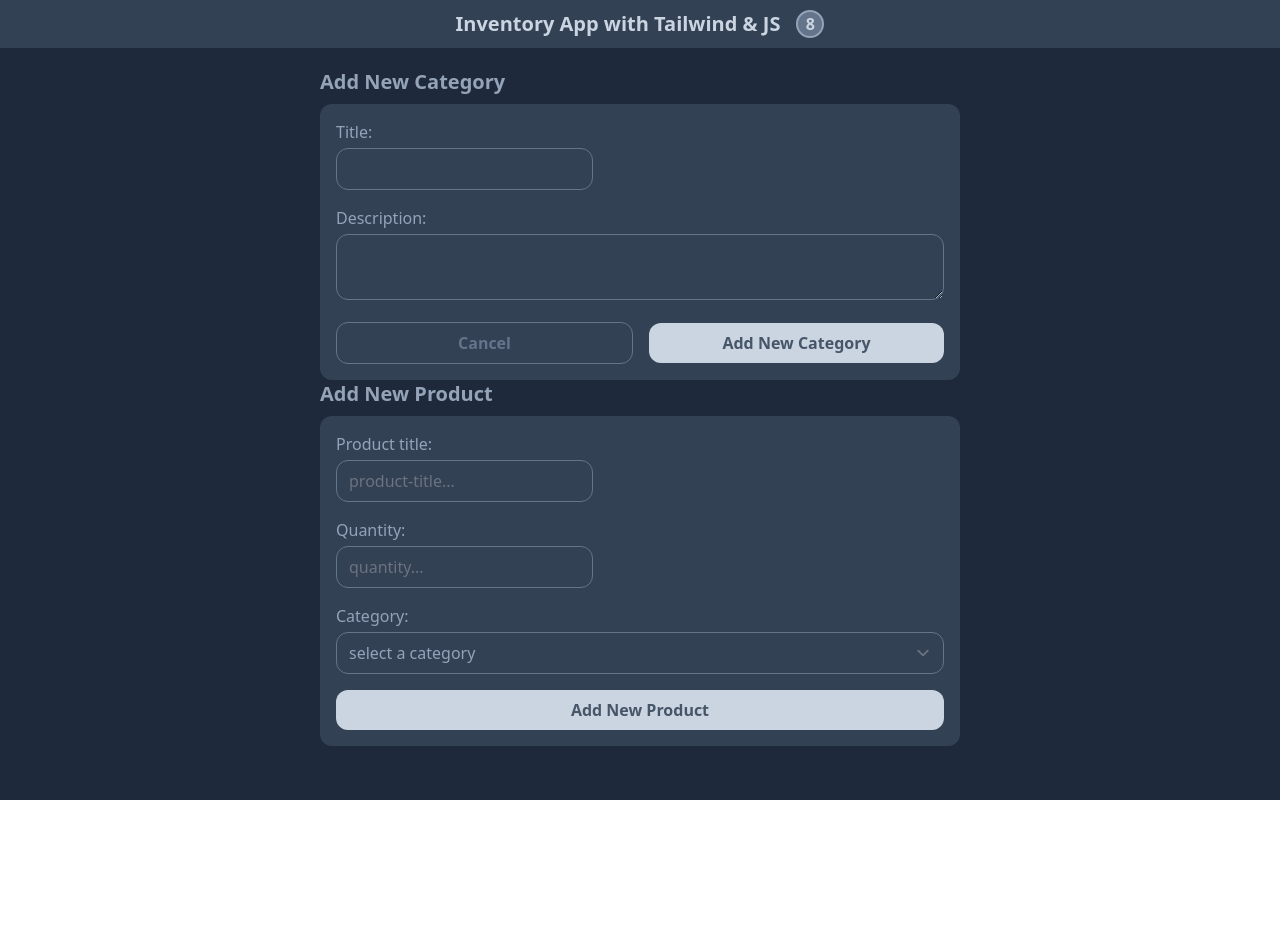
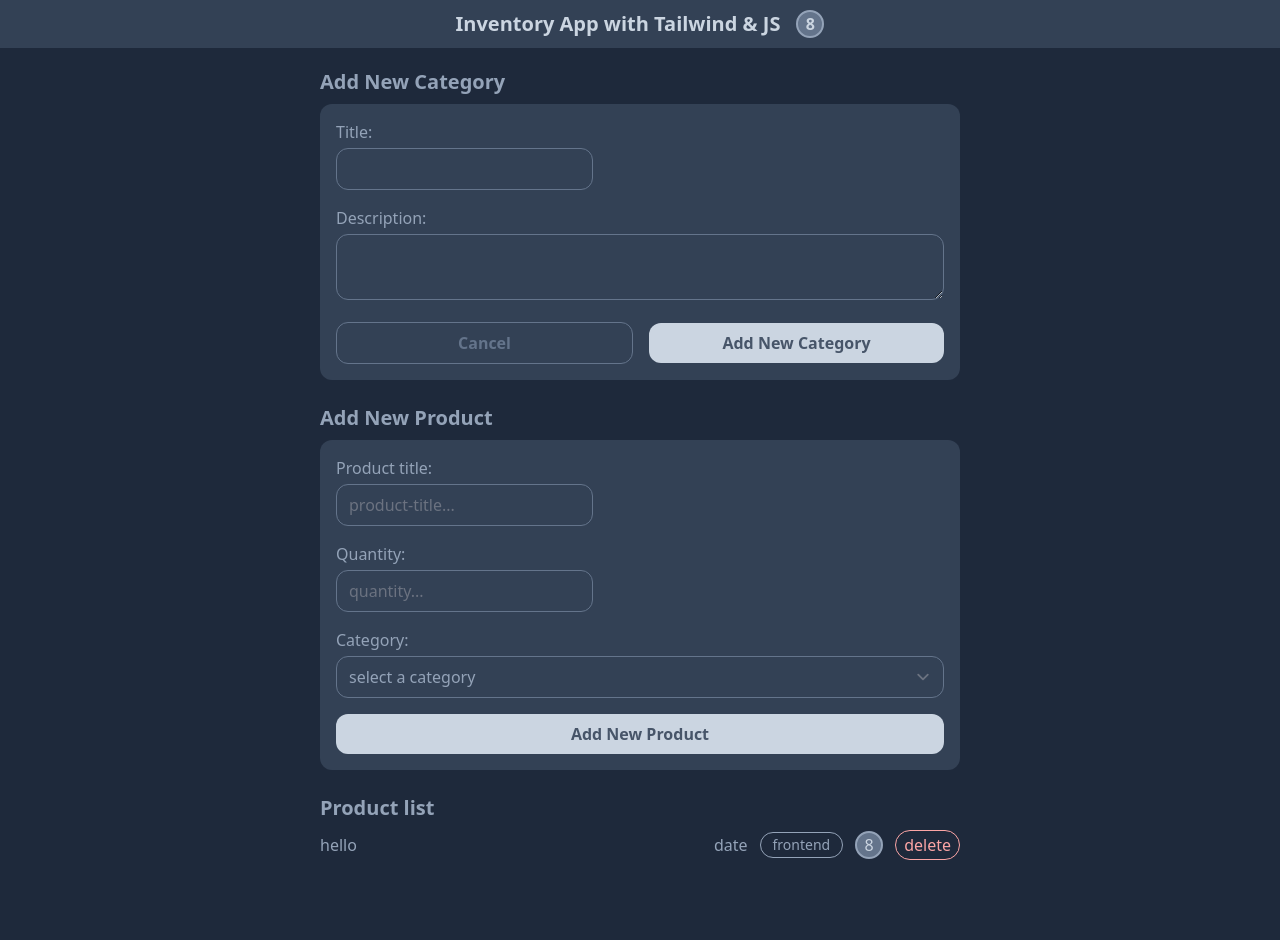
Before and after one commit to Sinac0de/Inventory-app-Js-TailwindCSS, a website: page public/index.html in a window 1280 px wide. Before the commit the page ends 800 px from the top, so only its background shows below. Drawn offline with Linux system fonts and the light colour scheme.

Commit message:
Add "Product list" section

```diff
--- a/public/index.html
+++ b/public/index.html
@@ -9,7 +9,7 @@
 </head>
 
 <body>
-    <div class="bg-slate-800 h-screen w-screen">
+    <div class="bg-slate-800 min-h-screen">
         <!-- appbar -->
         <div class="h-12 flex justify-center items-center gap-x-4 bg-slate-700 mb-5">
             <h1 class="text-xl font-bold text-slate-300">Inventory App with Tailwind & JS</h1>
@@ -21,7 +21,7 @@
             <!-- category form -->
             <div>
                 <h2 class="text-xl text-slate-400 font-bold mb-2">Add New Category</h2>
-                <form class="bg-slate-700 p-4 rounded-xl flex flex-col gap-y-4">
+                <form class="bg-slate-700 p-4 rounded-xl flex flex-col gap-y-4 mb-6">
                     <div>
                         <label for="category-title" class="block mb-1 text-slate-400">Title:</label>
                         <input type="text" name="category-title" id="category-title"
@@ -41,9 +41,9 @@
                 </form>
             </div>
             <!-- product form -->
-            <div class="mb-5">
+            <div>
                 <h2 class="text-xl text-slate-400 font-bold mb-2">Add New Product</h2>
-                <form class="bg-slate-700 p-4 rounded-xl flex flex-col gap-y-4">
+                <form class="bg-slate-700 p-4 rounded-xl flex flex-col gap-y-4 mb-6">
                     <div>
                         <label for="product-title" class="block mb-1 text-slate-400">Product title:</label>
                         <input type="text" name="product-title" id="product-title"
@@ -72,6 +72,21 @@
                             Product</button>
                     </div>
                 </form>
+
+                <!-- Product list -->
+                <h2 class="text-xl text-slate-400 font-bold mb-2">Product list</h2>
+                <div class="flex justify-between items-center">
+                    <span class="text-slate-400 ">hello</span>
+                    <div class="flex items-center gap-x-3">
+                        <span class="text-slate-400">date</span>
+                        <span
+                            class="block text-slate-400 border border-slate-400 py-0.5 px-3 rounded-2xl text-sm">frontend</span>
+                        <span
+                            class="flex items-center justify-center w-7 h-7 bg-slate-500 rounded-full border border-2 border-slate-400 text-slate-300">8</span>
+                        <button class="text-red-300 border border-red-300 py-0.5 px-2 rounded-2xl">delete</button>
+                    </div>
+                </div>
+                <div class="h-20"></div>
             </div>
 
         </div>
```
Also changed, not shown: public/build/tailwind.css.
